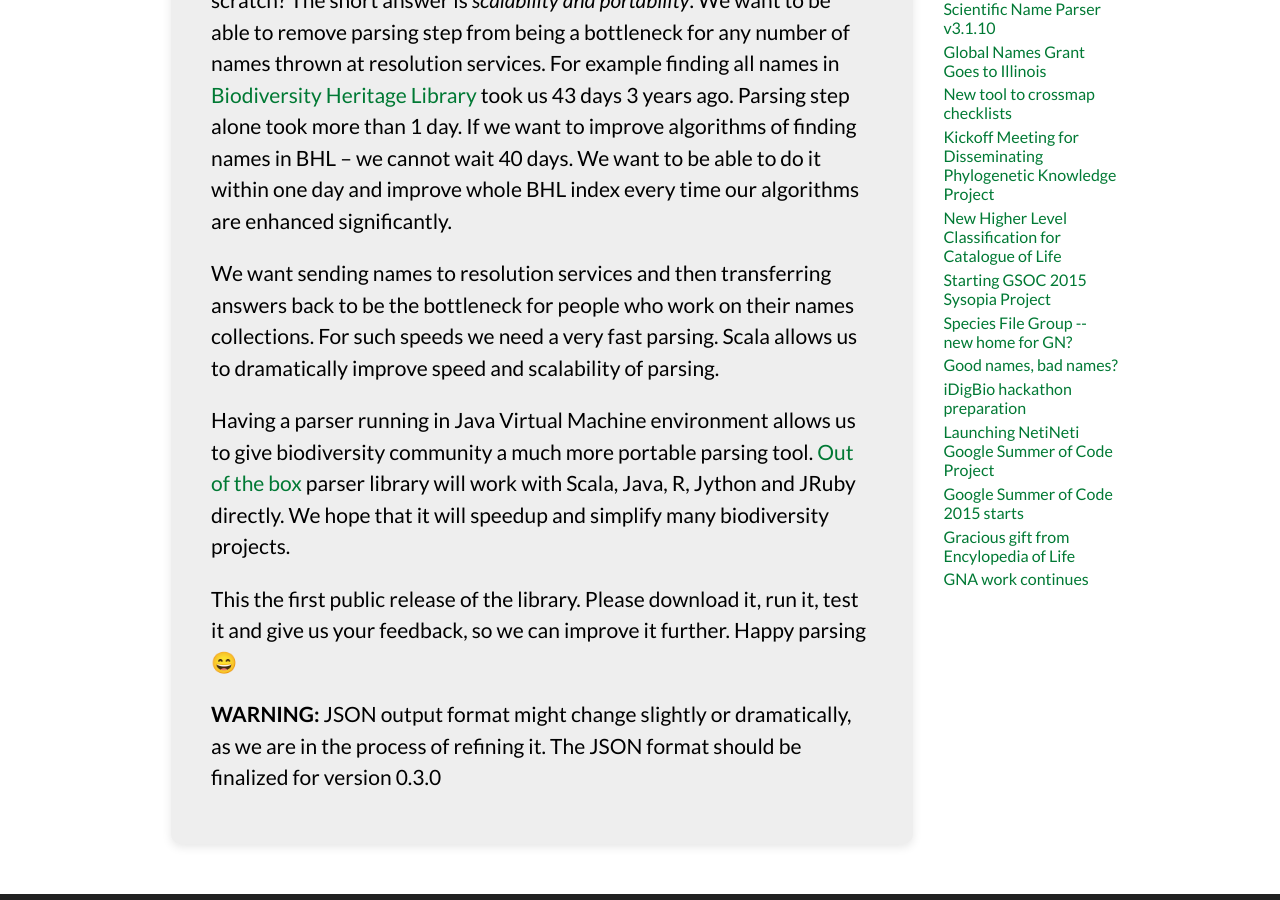
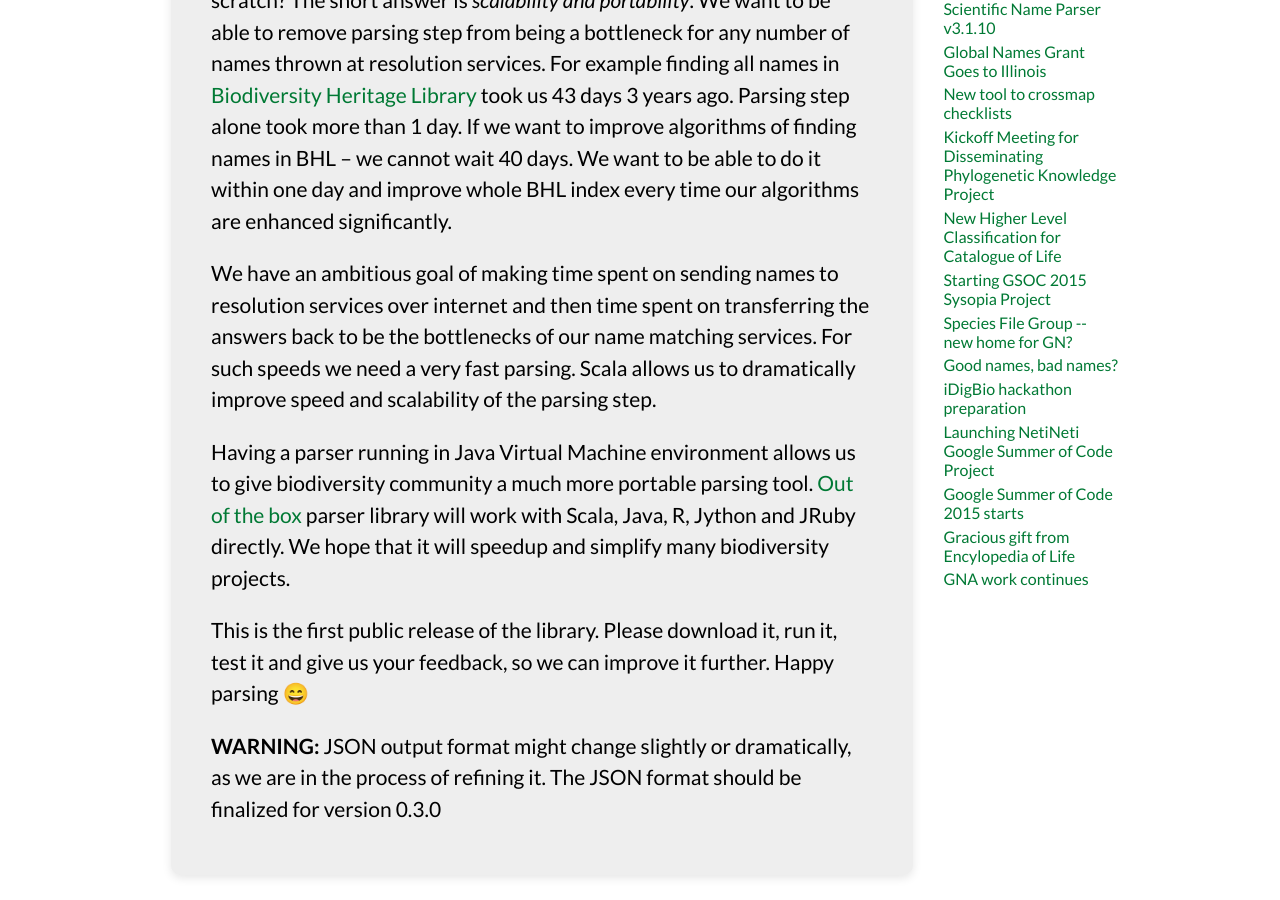
Before and after one commit to GlobalNamesArchitecture/GlobalNamesArchitecture.github.io, a Jekyll site: the page built from _posts/2015-11-30-gnparser-0-2-0.md, in a window 1280 px wide and 900 px high, scrolled down 1311 px. Built offline with Jekyll 4.4.1, drawn with Linux system fonts in a browser that asks for light colours; nearby versions of some CDN libraries; emoji names are drawn with the system emoji font.

Commit message:
improve text

```diff
--- a/_posts/2015-11-30-gnparser-0-2-0.md
+++ b/_posts/2015-11-30-gnparser-0-2-0.md
@@ -49,23 +49,24 @@ day. If we want to improve algorithms of finding names in BHL -- we cannot
 wait 40 days. We want to be able to do it within one day and improve whole
 BHL index every time our algorithms are enhanced significantly.
 
-We want sending names to resolution services and then transferring answers
-back to be the bottleneck for people who work on their names collections. For
-such speeds we need a very fast parsing. Scala allows us to dramatically
-improve speed and scalability of parsing.
+We have an ambitious goal of making time spent on sending names to resolution
+services over internet and then time spent on transferring the answers back to
+be the bottlenecks of our name matching services. For such speeds we need a
+very fast parsing. Scala allows us to dramatically improve speed and
+scalability of the parsing step.
 
 Having a parser running in Java Virtual Machine environment allows us to give
 biodiversity community a much more portable parsing tool. [Out of the
 box][examples] parser library will work with Scala, Java, R, Jython and JRuby
 directly. We hope that it will speedup and simplify many biodiversity projects.
 
-This the first public release of the library. Please download it, run
+This is the first public release of the library. Please download it, run
 it, test it and give us your feedback, so we can improve it further. Happy
 parsing :smile:
 
-**WARNING:** JSON output format might change slightly or dramatically, as we are
-in the process of refining it. The JSON format should be finalized for version
-0.3.0
+**WARNING:** JSON output format might change slightly or dramatically, as we
+are in the process of refining it. The JSON format should be finalized for
+version 0.3.0
 
 [gnparser]: https://github.com/GlobalNamesArchitecture/gnparser
 [biodiversity-gem]: https://github.com/GlobalNamesArchitecture/biodiversity
```
